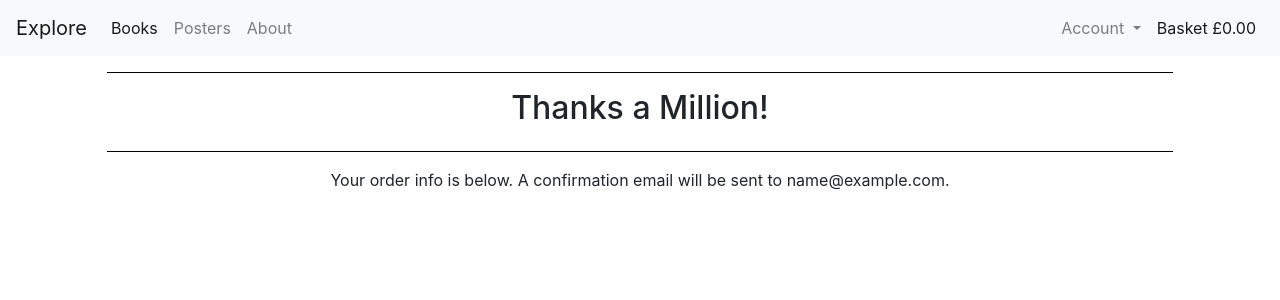
After one commit to RadheyaM/explore, a Django app: page /checkout/checkout_success/000 in a window 1280 px wide. The commit adds this page. Shown: the top 300 px of the page. Run offline with Django 3.2, Linux system fonts and the light colour scheme; tables that the repository leaves empty hold one stand-in row (values such as "Sample post"); some libraries are stand-ins or nearby versions.

Commit message:
Add checkout success logic

```diff
--- a/checkout/__init__.py
+++ b/checkout/__init__.py
@@ -0,0 +1 @@
+default_app_config = 'checkout.apps.CheckoutConfig'
--- a/checkout/models.py
+++ b/checkout/models.py
@@ -35,7 +35,7 @@ class Order(models.Model):
         Update grand total each time a line item is added,
         accounting for delivery costs.
         """
-        self.order_total = self.lineitems.aggregate(Sum('lineitem_total'))['lineitem_total__sum']
+        self.order_total = self.lineitems.aggregate(Sum('lineitem_total'))['lineitem_total__sum'] or 0
         if self.order_total < settings.FREE_DELIVERY_THRESHOLD:
             self.delivery_cost = self.order_total * settings.STANDARD_DELIVERY_PERCENTAGE / 100
         else:
--- a/checkout/signals.py
+++ b/checkout/signals.py
@@ -12,8 +12,9 @@ def update_on_save(sender, instance, created, **kwargs):
     instance.order.update_total()
 
 @receiver(post_save, sender=OrderLineItem)
-def update_on_save(sender, instance, deleted, **kwargs):
+def update_on_delete(sender, instance, **kwargs):
     """
     Update order total on lineitem delete
     """
+    print('delete signal recieved!')
     instance.order.update_total()
--- a/checkout/static/checkout/js/stripe_elements.js
+++ b/checkout/static/checkout/js/stripe_elements.js
@@ -1,5 +1,3 @@
-
-
 var stripePublicKey = $('#id_stripe_public_key').text().slice(1, -1);
 var clientSecret = $('#id_client_secret').text().slice(1, -1);
 var stripe = Stripe(stripePublicKey);
--- /dev/null
+++ b/checkout/templates/checkout/checkout-success.html
@@ -0,0 +1,29 @@
+<!--Code based off of boutique ado-->
+{% extends "base.html" %}
+{% load static %}
+
+{% block extra_css %}
+    <link rel="stylesheet" href="{% static 'checkout/css/checkout.css' %}">
+{% endblock %}
+
+{% block page_header %}
+    <div class="container header-container">
+        <div class="col"></div>
+    </div>
+{% endblock %}
+
+{% block content %}
+<section class="container">
+    <div class="row">
+        <div class="col text-center">
+            <hr>
+            <h2 class="mb-4">Thanks a Million!</h2>
+            <hr>
+            <p>Your order info is below.  A confirmation email will be sent to {{ order.email }}.
+        </div>
+    </div>
+    <div class="row">
+       <div class="col-12 col-lg-7"></div>
+    </div>
+</section>
+{% endblock %}
--- a/checkout/urls.py
+++ b/checkout/urls.py
@@ -2,5 +2,6 @@ from django.urls import path
 from . import views
 
 urlpatterns = [
-    path('', views.checkout, name='checkout')
+    path('', views.checkout, name='checkout'),
+    path('checkout_success/<order_number>', views.checkout_success, name='checkout-success'),
 ]
--- a/checkout/views.py
+++ b/checkout/views.py
@@ -1,11 +1,15 @@
 """based on project boutique ado code"""
-from django.shortcuts import render, redirect, reverse
+from django.shortcuts import render, redirect, reverse, get_object_or_404
 from django.contrib import messages
 from django.conf import settings
 
 from .forms import OrderForm
+from .models import OrderLineItem, Order
+from products.models import Books
 from basket.contexts import basket_contents
+
 import stripe
+import json
 
 def checkout(request):
     """
@@ -14,21 +18,70 @@ def checkout(request):
     stripe_public_key = settings.STRIPE_PUBLIC_KEY
     stripe_secret_key = settings.STRIPE_SECRET_KEY
 
-    basket = request.session.get('basket', {})
-    if not basket:
-        messages.error(request, "There's nothing in your bag, better keep on shopping there buddy.")
-        return redirect(reverse('books'))
+    if request.method == 'POST':
+        basket = request.session.get('basket', {})
 
-    current_basket = basket_contents(request)
-    total = current_basket['grand_total']
-    stripe_total = round(total * 100)
-    api_key = stripe.api_key = stripe_secret_key
-    intent = stripe.PaymentIntent.create(
-        amount=stripe_total,
-        currency=settings.STRIPE_CURRENCY,
-    )
+        form_data = {
+            'full_name': request.POST['full_name'],
+            'email': request.POST['email'],
+            'phone_number': request.POST['phone_number'],
+            'country': request.POST['country'],
+            'postcode': request.POST['postcode'],
+            'town_or_city': request.POST['town_or_city'],
+            'street_address1': request.POST['street_address1'],
+            'street_address2': request.POST['street_address2'],
+            'county': request.POST['county'],
+        }
 
-    order_form = OrderForm()
+        order_form = OrderForm(form_data)
+        if order_form.is_valid():
+            order = order_form.save(commit=False)
+            pid = request.POST.get('client_secret').split('_secret')[0]
+            order.stripe_pid = pid
+            order.original_basket = json.dumps(basket)
+            order.save()
+            for item_id, item_data in basket.items():
+                try:
+                    product = Books.objects.get(id=item_id)
+                    if isinstance(item_data, int):
+                        order_line_item = OrderLineItem(
+                            order=order,
+                            product=product,
+                            quantity=item_data,
+                        )
+                        order_line_item.save()
+                    else:
+                        order_line_item.save()
+                except Books.DoesNotExist:
+                    messages.error(request, (
+                        "One of the products in your bag wasn't "
+                        "found in our database. "
+                        "Please call us for assistance!"
+                        )
+                    )
+                    order.delete()
+                    return redirect(reverse('basket'))
+            request.session['save_info'] = 'save-info' in request.POST
+            return redirect(reverse('checkout-success', args=[order.order_number]))
+        else:
+            messages.error(request, 'There was an error with your form.\
+                Please double check your information')
+    else:
+        basket = request.session.get('basket', {})
+        if not basket:
+            messages.error(request, "There's nothing in your bag, better keep on shopping there buddy.")
+            return redirect(reverse('books'))
+
+        current_basket = basket_contents(request)
+        total = current_basket['grand_total']
+        stripe_total = round(total * 100)
+        api_key = stripe.api_key = stripe_secret_key
+        intent = stripe.PaymentIntent.create(
+            amount=stripe_total,
+            currency=settings.STRIPE_CURRENCY,
+        )
+
+        order_form = OrderForm()
 
     if not stripe_public_key:
         messages.warning(request, 'Stripe public key is missing.\
@@ -42,3 +95,25 @@ def checkout(request):
     }
 
     return render(request, template, context)
+
+
+def checkout_success(request, order_number):
+    """
+    Handle successful checkout
+    """
+    save_info = request.session.get('save-info')
+    order = get_object_or_404(Order, order_number=order_number)
+    messages.success(request, f'Order successfully processed! \
+            Your order number is {order_number} \
+            A confirmation email will be sent to {order.email}.'
+            )
+
+    if 'basket' in request.session:
+        del request.session['basket']
+
+    template = 'checkout/checkout-success.html'
+    context = {
+        'order': order,
+    }
+
+    return render(request, template, context)
```
Also changed, not shown: checkout/templates/checkout/checkout.html (+11 -1 lines), db.sqlite3.
